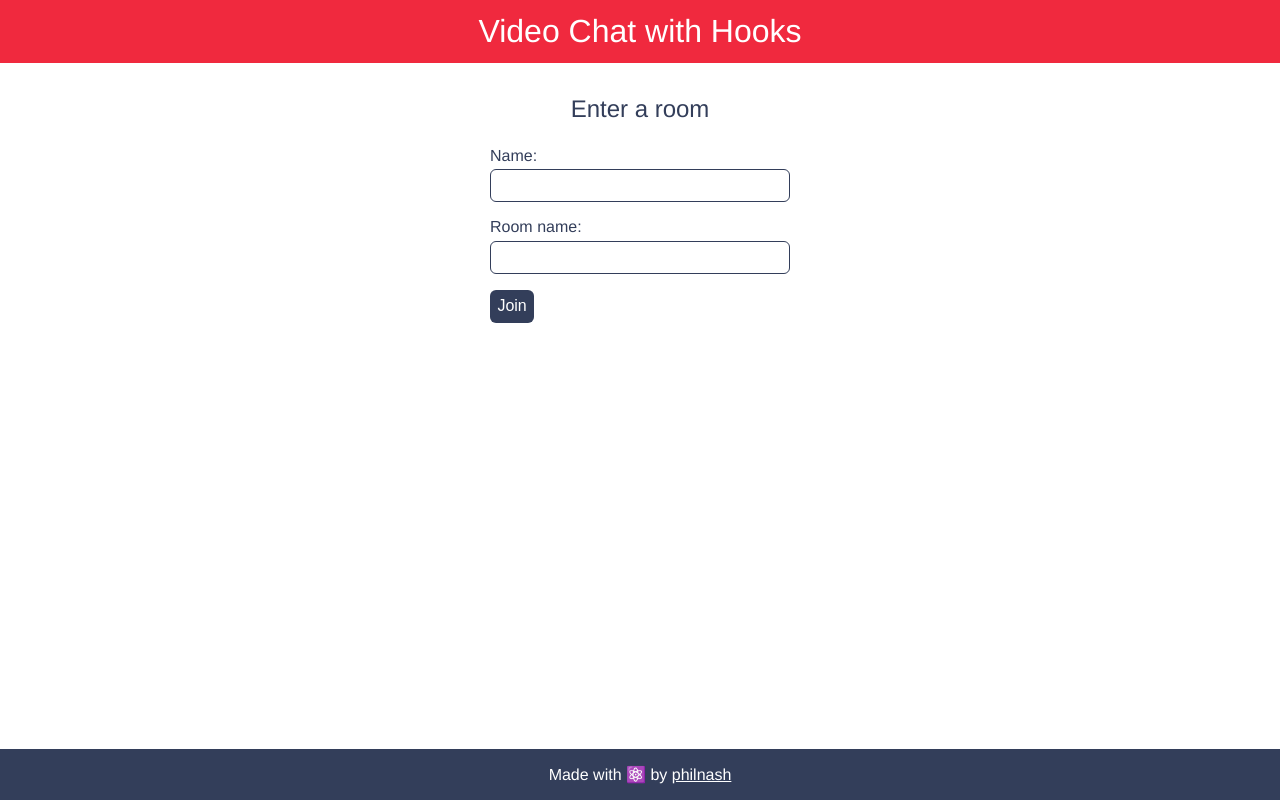
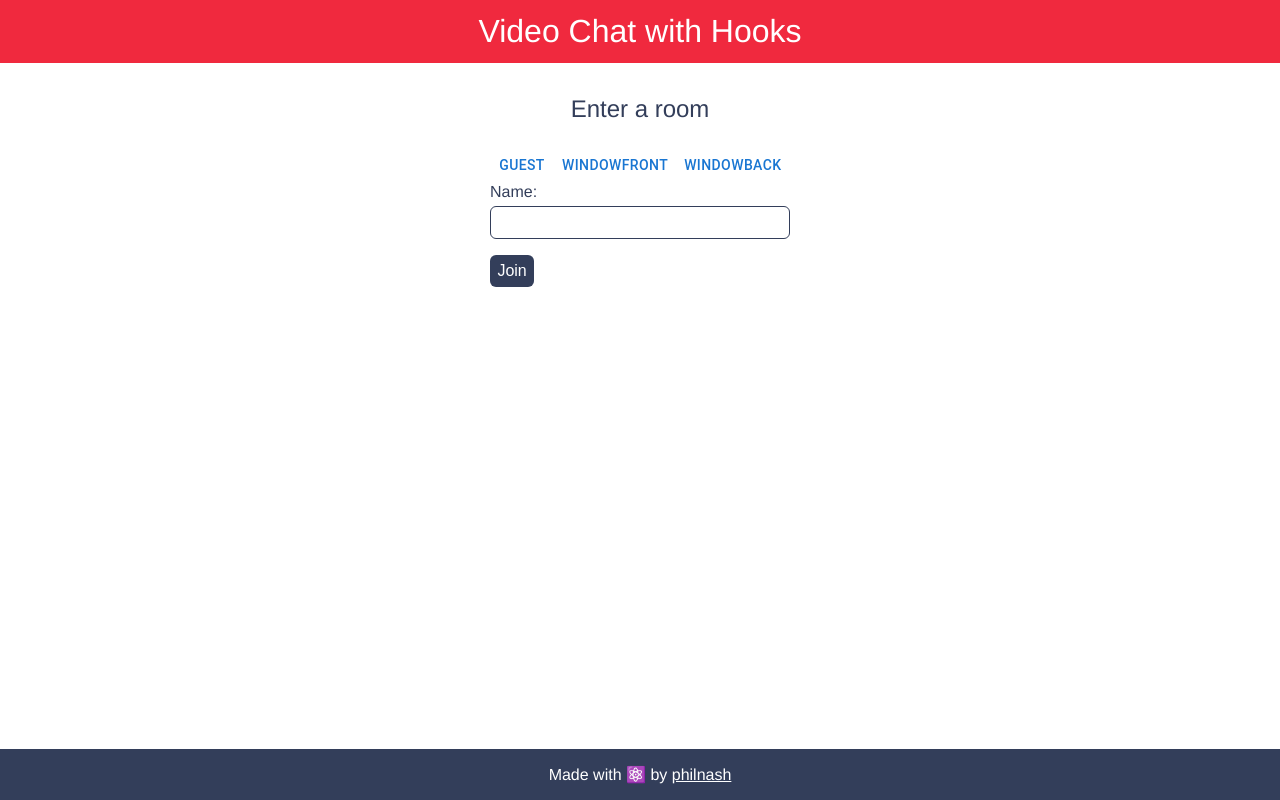
Before and after one commit to momentine/mrwLight, a React (Create React App) app: page / in a window 1280 px wide. Built offline with nearby package versions, Linux system fonts and the light colour scheme.

Commit message:
identities backend

```diff
--- a/package.json
+++ b/package.json
@@ -3,6 +3,9 @@
   "version": "0.1.0",
   "private": true,
   "dependencies": {
+    "@emotion/react": "^11.10.5",
+    "@emotion/styled": "^11.10.5",
+    "@mui/material": "^5.10.14",
     "body-parser": "^1.19.0",
     "express": "^4.17.1",
     "express-pino-logger": "^6.0.0",
--- a/src/Lobby.js
+++ b/src/Lobby.js
@@ -1,4 +1,6 @@
 import React from "react";
+import Button from '@mui/material/Button';
+
 
 const Lobby = ({
   username,
@@ -9,8 +11,15 @@ const Lobby = ({
   connecting,
 }) => {
   return (
+    <>
     <form onSubmit={handleSubmit}>
+
       <h2>Enter a room</h2>
+
+      <Button style={{margin: "auto"}} onClick={() => handleUsernameChange('guest')}>Guest</Button>
+        <Button style={{margin: "auto"}} onClick={() => handleUsernameChange('windowFront')}>windowFront</Button>
+        <Button  style={{margin: "auto"}}onClick={() => handleUsernameChange('windowBack')}>windowBack</Button>
+
       <div>
         <label htmlFor="name">Name:</label>
         <input
@@ -18,19 +27,7 @@ const Lobby = ({
           id="field"
           value={username}
           onChange={handleUsernameChange}
-          readOnly={connecting}
-          required
-        />
-      </div>
-
-      <div>
-        <label htmlFor="room">Room name:</label>
-        <input
-          type="text"
-          id="room"
-          value={roomName}
-          onChange={handleRoomNameChange}
-          readOnly={connecting}
+          readOnly={true}
           required
         />
       </div>
@@ -39,6 +36,7 @@ const Lobby = ({
         {connecting ? "Connecting" : "Join"}
       </button>
     </form>
+    </>
   );
 };
 
--- a/src/VideoChat.js
+++ b/src/VideoChat.js
@@ -12,6 +12,10 @@ const VideoChat = () => {
   const handleUsernameChange = useCallback((event) => {
     setUsername(event.target.value);
   }, []);
+
+  const setName = (name) => {
+    setUsername(name)
+  }
 
   const handleRoomNameChange = useCallback((event) => {
     setRoomName(event.target.value);
@@ -80,14 +84,14 @@ const VideoChat = () => {
   let render;
   if (room) {
     render = (
-      <Room roomName={roomName} room={room} handleLogout={handleLogout} />
+      <Room roomName={"mrw"} room={room} handleLogout={handleLogout} />
     );
   } else {
     render = (
       <Lobby
         username={username}
         roomName={roomName}
-        handleUsernameChange={handleUsernameChange}
+        handleUsernameChange={setName}
         handleRoomNameChange={handleRoomNameChange}
         handleSubmit={handleSubmit}
         connecting={connecting}
```
Also changed, not shown: 1 other file (tests, documents, lock files or other folders).
